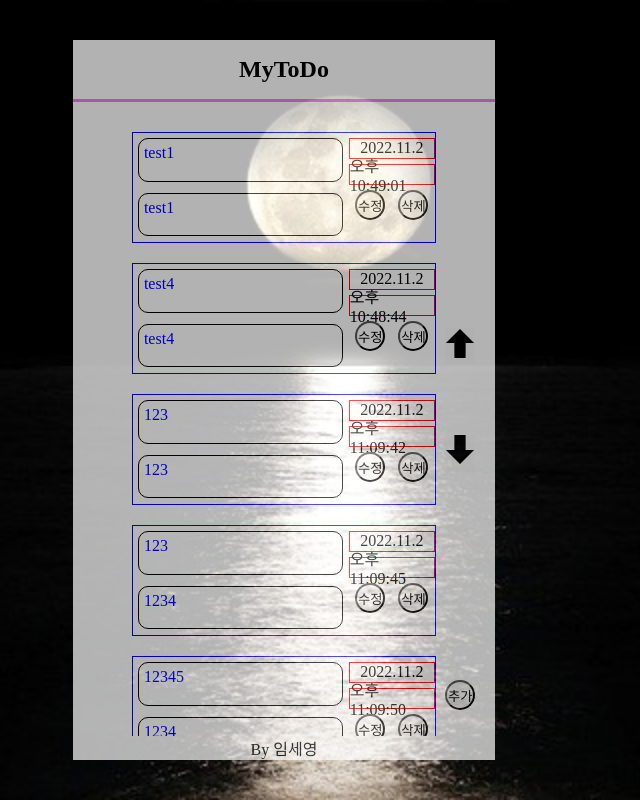
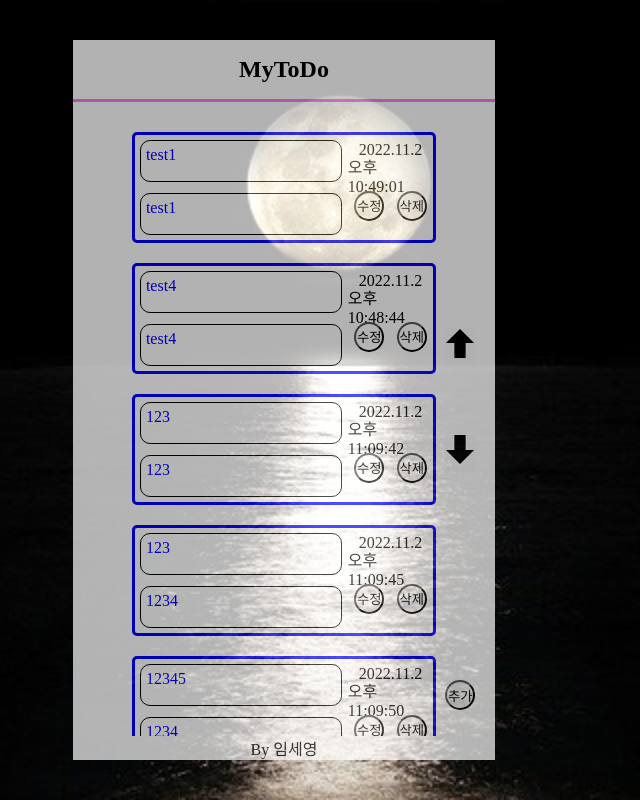
Before and after one commit to insidelamp/solo_todo, a React (Create React App) app: page / in a window 1280 px wide. Shown: the whole page, without its empty margins (356-996 px from the left). Built offline with nearby package versions, Linux system fonts and the light colour scheme; data requests are answered from the project's data file.

Commit message:
필요없는 콘솔, border 삭제

```diff
--- a/src/components/ToDo.js
+++ b/src/components/ToDo.js
@@ -120,7 +120,8 @@ const ToDoSpaceContent = styled.div`
   justify-content: space-around;
 `;
 const ToDoSpaceContents = styled.div`
-  border: 1px solid blue;
+  border: 3px solid blue;
+  border-radius: 5px;
   width: 90%;
   margin: 10px 0px;
   display: flex;
@@ -158,7 +159,6 @@ const ToDoDateSpace = styled.div`
   height: 20%;
   display: flex;
   justify-content: center;
-  border: 1px solid red;
   align-items: center;
   &:nth-child(1) {
     margin: 5px 0px;
```
